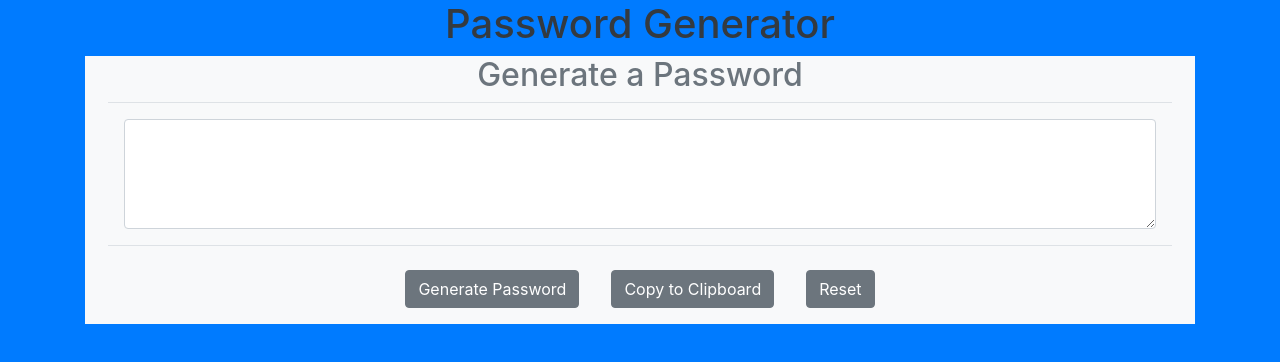
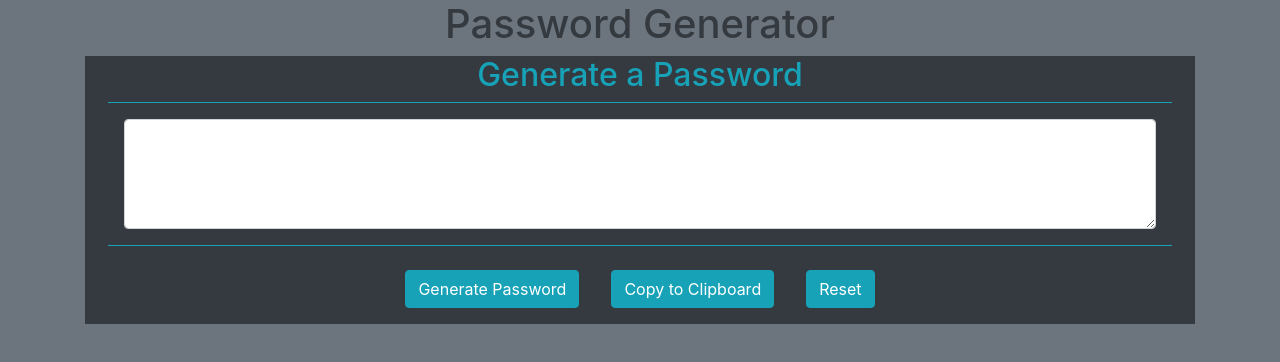
Before and after one commit to ptj92e/Password-Generator, a plain HTML site: page index.html in a window 1280 px wide. Drawn offline with nearby package versions, Linux system fonts and the light colour scheme.

Commit message:
Finished Styling

```diff
--- a/index.html
+++ b/index.html
@@ -8,14 +8,14 @@
 
     <title>Password Generator</title>
   </head>
-  <body class="bg-primary">
+  <body class="bg-secondary">
     <div class="container">
         <header>
             <h1 class="text-center text-dark">Password Generator</h1>
         </header>
-        <div class="container bg-light">
-            <h2 class="text-center text-secondary">Generate a Password</h2>
-            <div class="row justify-content-center border-top border-bottom m-2">
+        <div class="container bg-dark">
+            <h2 class="text-center text-info">Generate a Password</h2>
+            <div class="row justify-content-center border-top border-bottom border-info m-2">
                 <textarea
                     class="form-control bg-white m-3"
                     rows="4"
@@ -26,9 +26,9 @@
                 </textarea>
             </div>
             <div class="row justify-content-center">
-                <button  class="btn btn-secondary m-3" id="generate" onclick="ranPass()">Generate Password</button>
-                <button class="btn btn-secondary m-3" id="copy" onclick="copyClip()">Copy to Clipboard</button>
-            <button class="btn btn-secondary m-3" id="reset" onclick="resetForm()">Reset</button>
+                <button  class="btn btn-info m-3" id="generate" onclick="ranPass()">Generate Password</button>
+                <button class="btn btn-info m-3" id="copy" onclick="copyClip()">Copy to Clipboard</button>
+            <button class="btn btn-info m-3" id="reset" onclick="resetForm()">Reset</button>
             </div>
         </div>
     </div>
```
